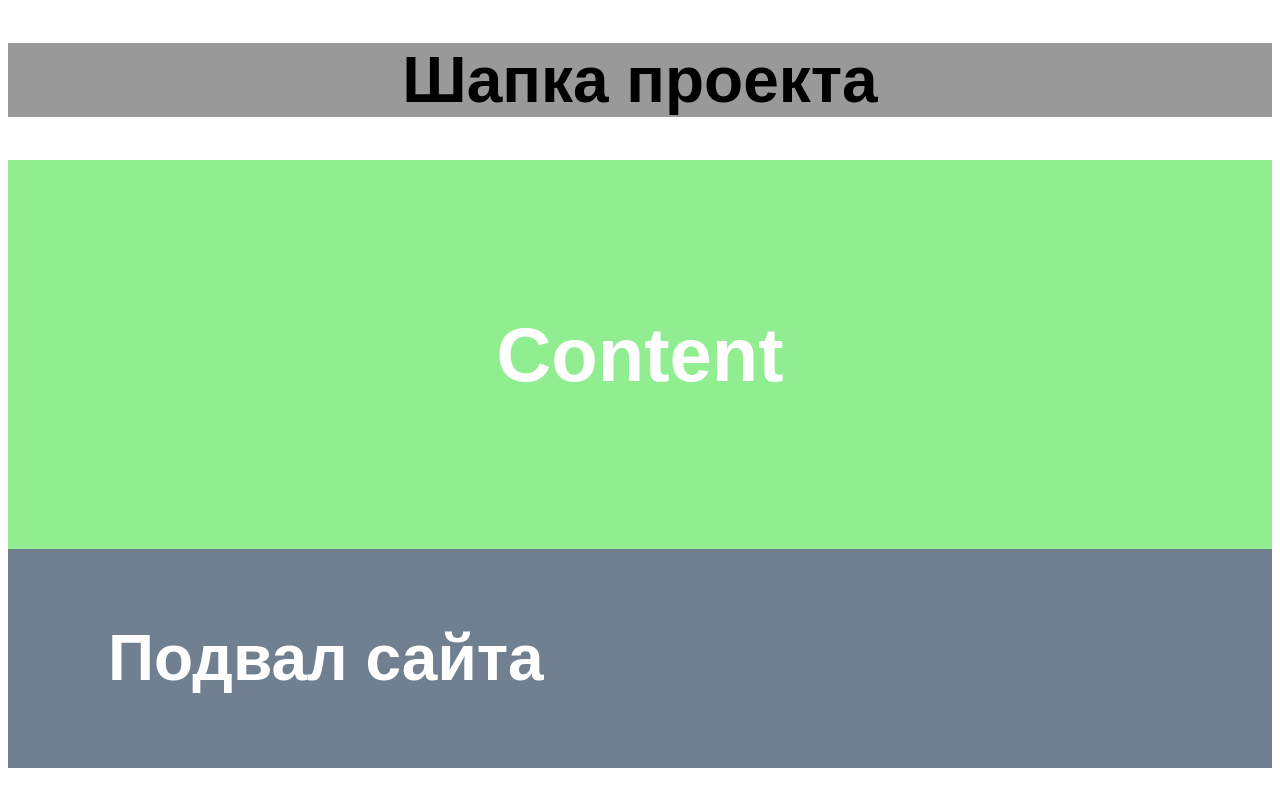
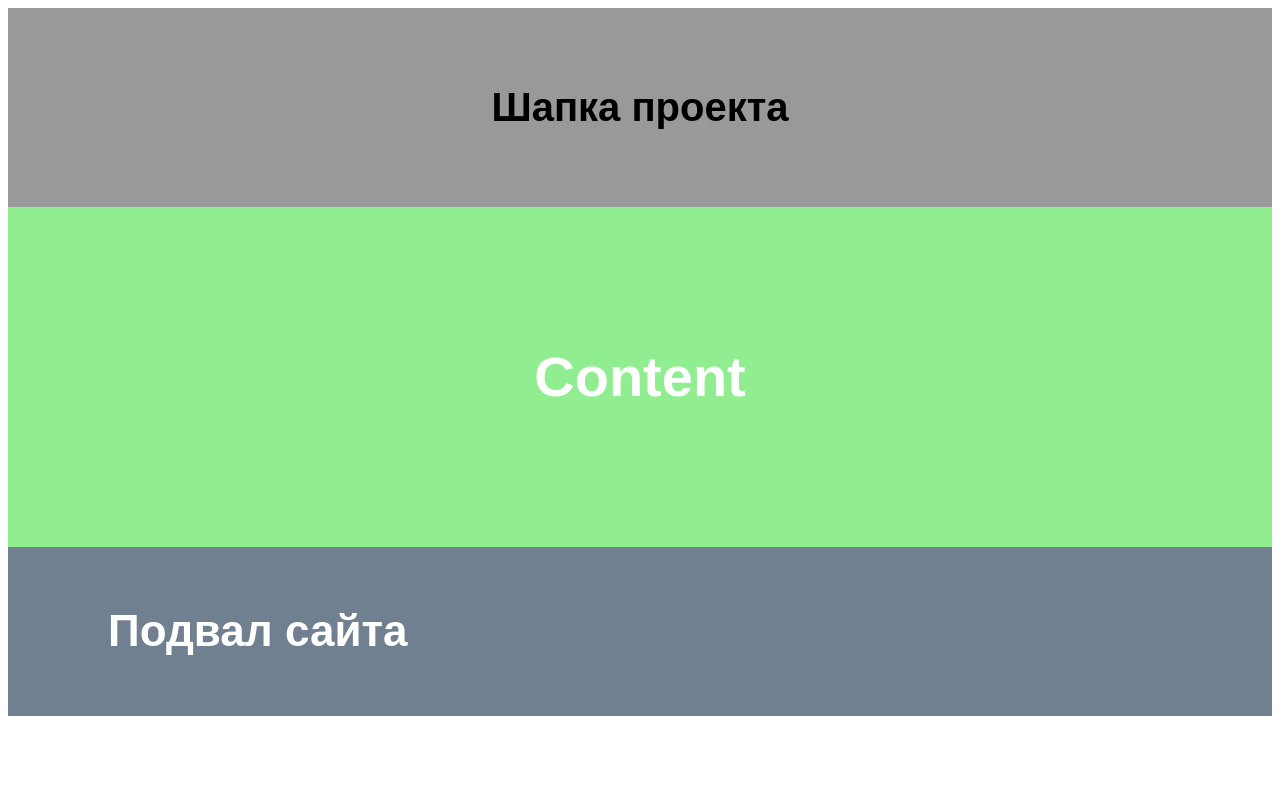
Before and after one commit to vdstepan/test, a plain HTML site: page src/index.html in a window 1280 px wide. Drawn offline with Linux system fonts and the light colour scheme.

Commit message:
some changes in css

```diff
--- a/src/css/main.css
+++ b/src/css/main.css
@@ -1,10 +1,11 @@
 
 .header {
-    padding: 50px, 100px;
+    margin: 0;
+    padding: 50px;
     text-align: center;
     background: #999;
     font-family: sans-serif;
-    font-size: 32px;
+    font-size: 20px;
 }
 
 .main {
@@ -12,14 +13,14 @@
     color: #fff;
     font-family: sans-serif;
     text-align: center;
-    font-size: 38px;
+    font-size: 28px;
     padding: 100px;
 }
 
 .footer {
     background: slategrey;
     padding: 30px 100px;
-    font-size: 32px;
+    font-size: 22px;
     color: #fff;
     font-family: sans-serif;
     text-align: left;
```
